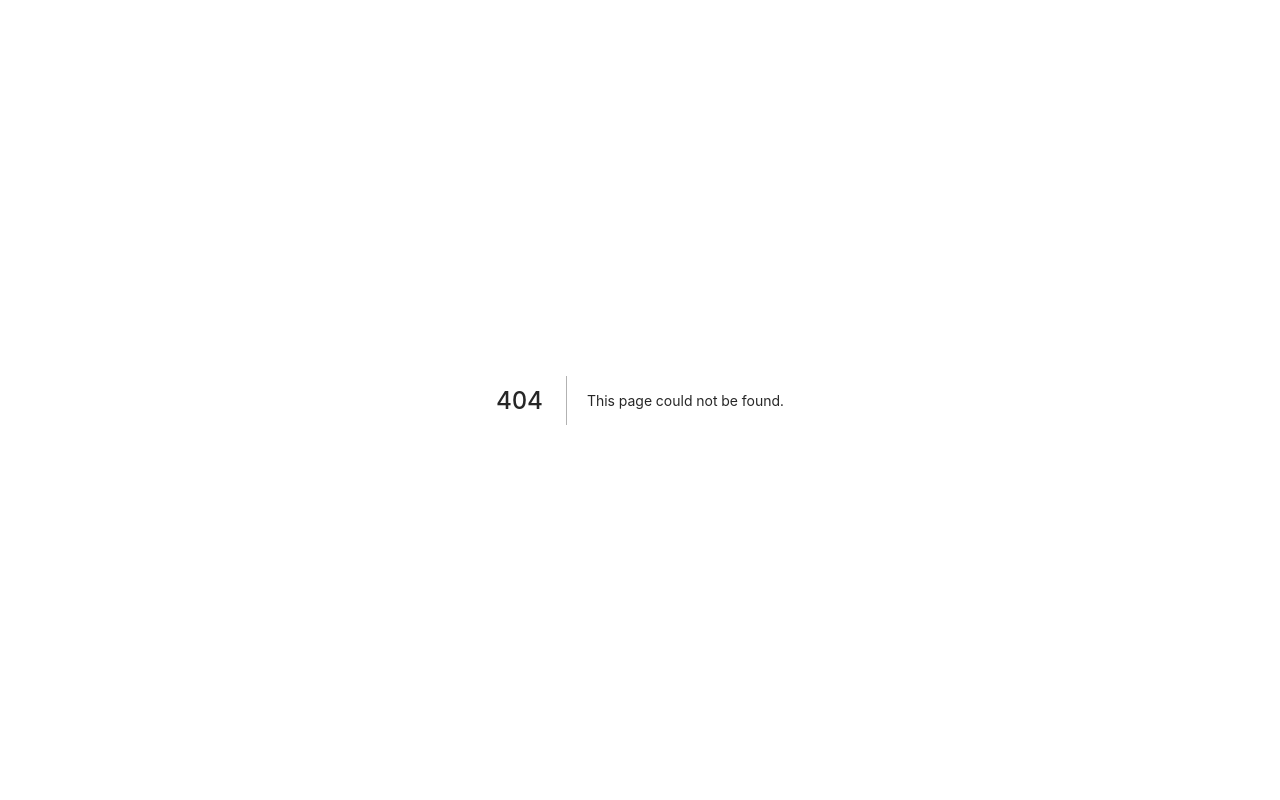
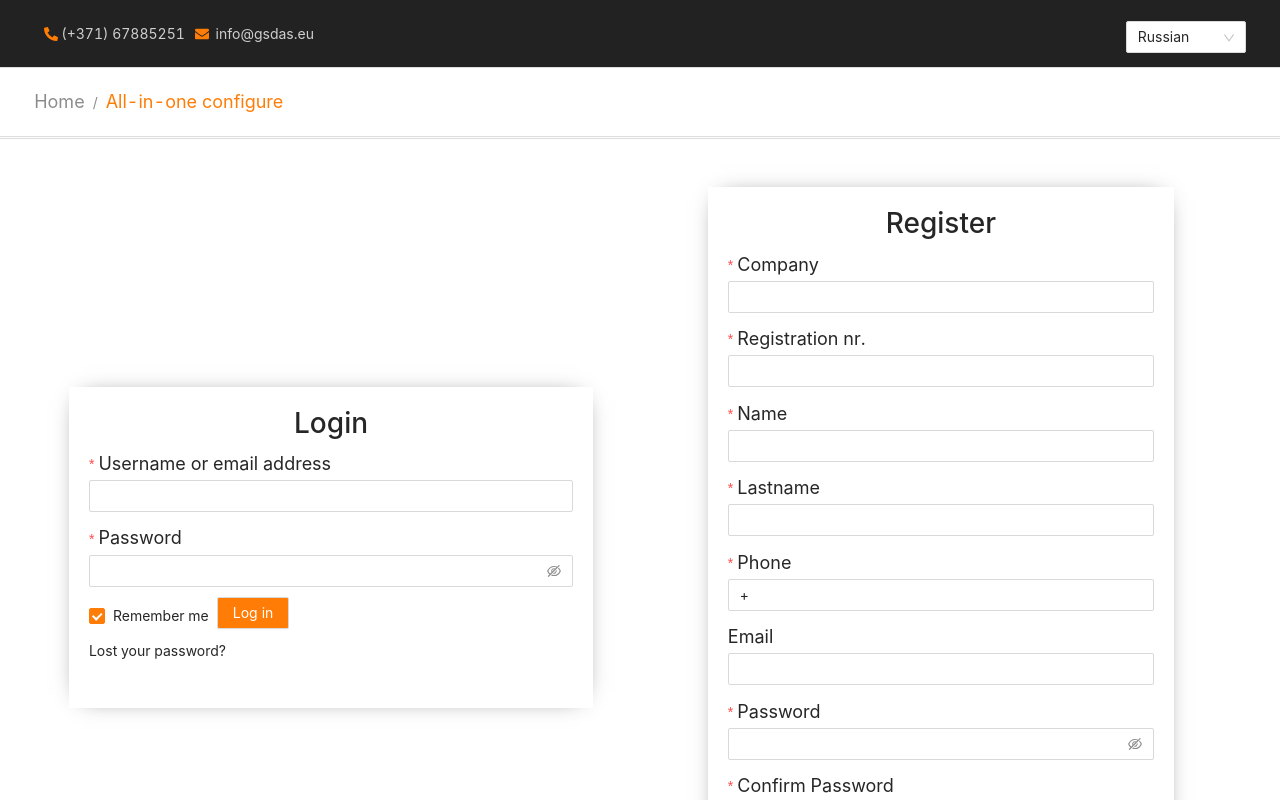
Before and after one commit to ismoil793/gsd-monoblocks, a Next.js app: page /cabinet in a window 1280 px wide. Before the commit this address had no page. Shown: the top 800 px of the page. Built offline with nearby package versions, Linux system fonts and the light colour scheme.

Commit message:
add cabinet login page

```diff
--- /dev/null
+++ b/components/Layout/Cabinet/LoginForm.jsx
@@ -0,0 +1,87 @@
+import { Form, Input, Button, Checkbox } from 'antd';
+
+const layout = {
+  labelCol: { span: 24 },
+};
+
+const LoginForm = () => {
+  const onFinish = (values) => {
+    console.log('Success:', values);
+  };
+
+  const onFinishFailed = (errorInfo) => {
+    console.log('Failed:', errorInfo);
+  };
+
+  return (
+    <div className="login-container">
+      <div className="login">
+        <h3 style={{ textAlign: 'center' }}>Login</h3>
+        <Form
+          {...layout}
+          name="basic"
+          initialValues={{
+            remember: true,
+          }}
+          onFinish={onFinish}
+          onFinishFailed={onFinishFailed}
+        >
+          <Form.Item
+            label="Username or email address"
+            name="username"
+            rules={[
+              {
+                required: true,
+                message: 'Please enter your username or email address!',
+              },
+            ]}
+          >
+            <Input />
+          </Form.Item>
+
+          <Form.Item
+            label="Password"
+            name="password"
+            rules={[
+              {
+                required: true,
+                message: 'Please input your password!',
+              },
+            ]}
+          >
+            <Input.Password />
+          </Form.Item>
+
+          <div style={{ display: 'flex' }}>
+            <div>
+              <Form.Item
+                name="remember"
+                valuePropName="checked"
+              >
+                <Checkbox>Remember me</Checkbox>
+              </Form.Item>
+            </div>
+
+            <Form.Item>
+              <Button
+                htmlType="submit"
+                style={{
+                  backgroundColor: '#ff7d06',
+                  color: 'white',
+                }}
+              >
+                Log in
+              </Button>
+            </Form.Item>
+          </div>
+          <Form.Item>
+            <p>Lost your password?</p>
+          </Form.Item>
+        </Form>
+
+      </div>
+    </div>
+  );
+};
+
+export default LoginForm;
--- /dev/null
+++ b/components/Layout/Cabinet/RegisterForm.jsx
@@ -0,0 +1,162 @@
+import { useState } from 'react';
+import { useDispatch, useSelector } from 'react-redux';
+import {
+  Form,
+  Input,
+  Button,
+} from 'antd';
+/* import * as actions from '../../redux/action/index'; */
+
+
+const layout = {
+  labelCol: { span: 24 },
+};
+/* eslint-disable */
+const validateMessages = {
+  required: '${label} is required!',
+  types: {
+    email: '${label} is not a valid email!',
+    number: '${label} is not a valid number!',
+  },
+  number: {
+    range: '${label} must be between ${min} and ${max}',
+  },
+};
+
+const RegisterForm = () => {
+  const [statePassword, setPassword] = useState(false);
+  const [confirmPassword, setConfirmPassword] = useState(false);
+  const [messageType, setMessageType] = useState(null);
+  const signUp = useSelector((state) => state.handleAuth)
+  /* const dispatch = useDispatch(); */
+  const onFinish = (values) => {
+    console.log(values);
+    /* dispatch(actions.signUp(values)); */
+  };
+
+  const validatePassword = ({ target }) => {
+    const { value } = target;
+    const regEx = new RegExp("^(?=.{8,})");
+    const isPassValid = regEx.test(value);
+    if (isPassValid) {
+      setPassword(isPassValid);
+      setMessageType('success');
+    } else {
+      setPassword(false);
+      setMessageType('error');
+    }
+    return null;
+}
+
+  return (
+    <div className="login-container">
+      <div className="login">
+        <h3 style={{ textAlign: 'center' }}>Register</h3>
+        <Form
+          {...layout}
+          name="nest-messages"
+          onFinish={onFinish}
+          validateMessages={validateMessages}
+        >
+          <Form.Item
+            name={['user', 'org_name']}
+            label="Company"
+            rules={[{ required: true }]}
+          >
+            <Input />
+          </Form.Item>
+          <Form.Item
+            name={['user', 'reg_no']}
+            label="Registration nr."
+            rules={[{ required: true }]}
+          >
+            <Input />
+          </Form.Item>
+          <Form.Item
+            name={['user', 'first_name']}
+            label="Name"
+            rules={[{ required: true }]}
+          >
+            <Input />
+          </Form.Item>
+           <Form.Item
+            name={['user', 'last_name']}
+            label="Lastname"
+            rules={[{ required: true }]}
+          >
+            <Input />
+          </Form.Item>
+          <Form.Item
+            name={['user', 'phone']}
+            label="Phone"
+            rules={[{ required: true }]}
+          >
+            <Input
+              prefix="+"
+            />
+          </Form.Item>
+          <Form.Item
+            name={['user', 'email']}
+            label="Email"
+            rules={[{ type: 'email' }]}
+          >
+            <Input />
+          </Form.Item>
+          <Form.Item
+            label="Password"
+            hasFeedback
+            validateStatus={messageType}
+            help={messageType === 'error' ? `Should be at least 8 characters` : null}
+            rules={[{ required: true }]}
+            name={['user', 'password']}
+            >
+            <Input.Password onChange={validatePassword} />
+          </Form.Item>
+
+          <Form.Item
+            name={['user', 'password_confirmation']}
+            label="Confirm Password"
+            dependencies={['user', 'password']}
+            hasFeedback
+              rules={[
+                {
+                  required: true,
+                  message: 'Please confirm your password!',
+                },
+                ({ getFieldValue }) => ({
+                  validator(rule, value) {
+                    if (!value || getFieldValue(['user', 'password']) === value) {
+
+                      setConfirmPassword(true);
+                      return Promise.resolve();
+                    }
+                    setConfirmPassword(false);
+                    return Promise.reject('The two passwords that you entered do not match!');
+                  },
+                }),
+              ]}
+            >
+              <Input.Password />
+            </Form.Item>
+
+
+          <Form.Item>
+            <Button
+              htmlType="submit"
+              style={{
+                backgroundColor: '#ff7d06',
+                color: 'white',
+              }}
+              /* disabled={!statePassword || !confirmPassword}
+              loading={signUp.signUpStatus === 'request'} */
+            >
+              Submit
+            </Button>
+          </Form.Item>
+        </Form>
+      </div>
+    </div>
+  );
+};
+
+export default RegisterForm;
--- /dev/null
+++ b/components/Layout/Cabinet/index.jsx
@@ -0,0 +1,15 @@
+import LoginForm from './LoginForm';
+import RegisterForm from './RegisterForm';
+
+const CabinetLayout = () => {
+  return (
+    <div className="Cabinet-Form-Wrapper" >
+      <LoginForm />
+      <br/>
+      <RegisterForm />
+      <br/>
+    </div>
+  );
+};
+
+export default CabinetLayout;
--- /dev/null
+++ b/pages/cabinet/index.jsx
@@ -0,0 +1,23 @@
+import LoginForm from "../../components/Layout/Cabinet";
+import HeaderTopContainer from '../../components/Layout/Header/HeaderTop';
+import CustomBreadCrumb from '../../components/Layout/Header/BreadCrumb';
+import Footer from '../../components/Layout/Footer';
+
+const Cabinet = () => {
+  return (
+    <>
+      <HeaderTopContainer />
+      <CustomBreadCrumb />
+      <br/>
+      <br/>
+      <div className="Container">
+        <LoginForm />
+      </div>
+      <br/>
+      <br/>
+      <Footer />
+    </>
+  );
+};
+
+export default Cabinet;
--- a/styles/main.css
+++ b/styles/main.css
@@ -617,8 +617,8 @@ img {
 }
 
 .login-container {
-  height: 100vh;
-  width: 100vw;
+  /* height: 100vh; */
+  width: 49%;
   display: flex;
   justify-content: center;
   align-items: center;
@@ -917,6 +917,14 @@ td {
   .CheckoutFormWrapper {
     flex-direction: column;
   }
+
+  .Cabinet-Form-Wrapper {
+    flex-direction: column;
+  }
+
+  .login-container {
+    width: 100% !important;
+  }
 }
 
 .order-details-table {
@@ -942,3 +950,13 @@ td {
 .colored-table tr:first-child{
   background-color: white;
 }
+
+.Cabinet-Form-Wrapper {
+  display: flex;
+  justify-content: space-between;
+}
+
+.ant-checkbox-checked .ant-checkbox-inner {
+  background-color: #ff7d06 !important;
+  border-color: #ff7d06 !important;
+}
```
Also changed, not shown: components/Layout/Checkout/CheckoutForm.jsx (+11 -11 lines).
